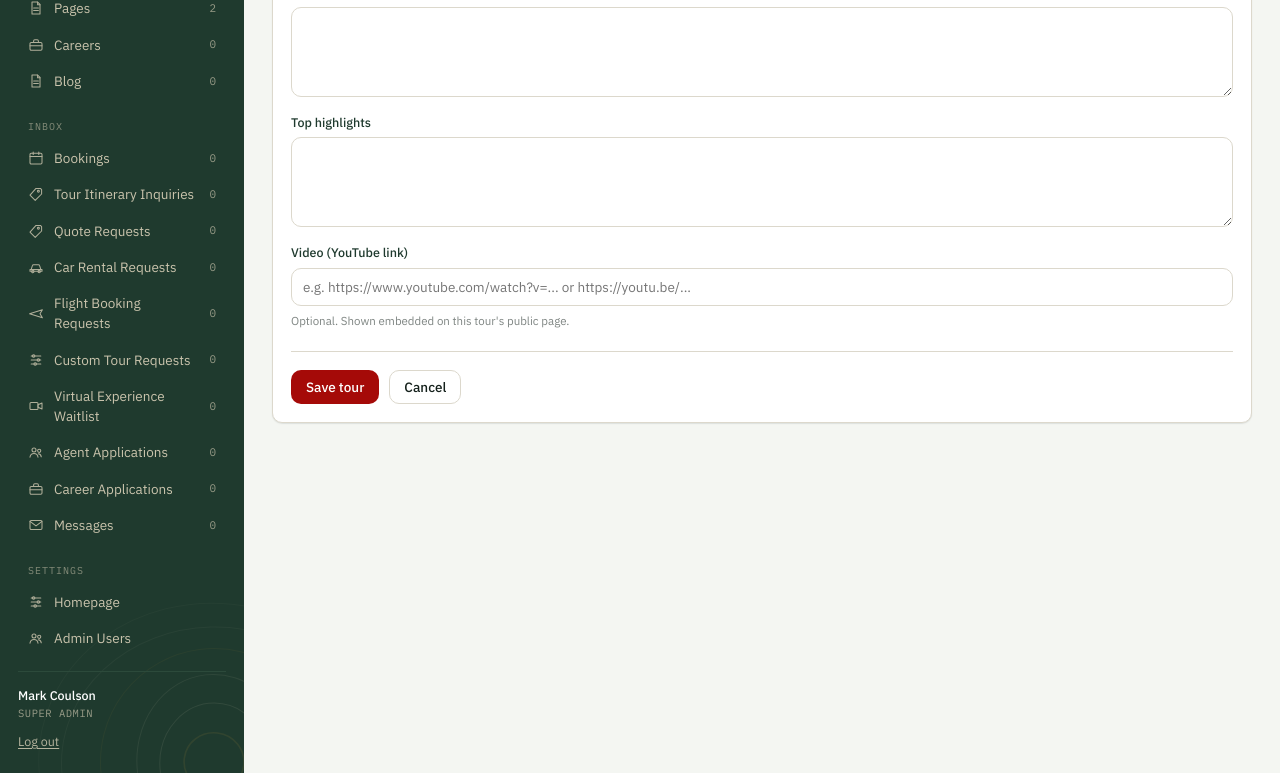
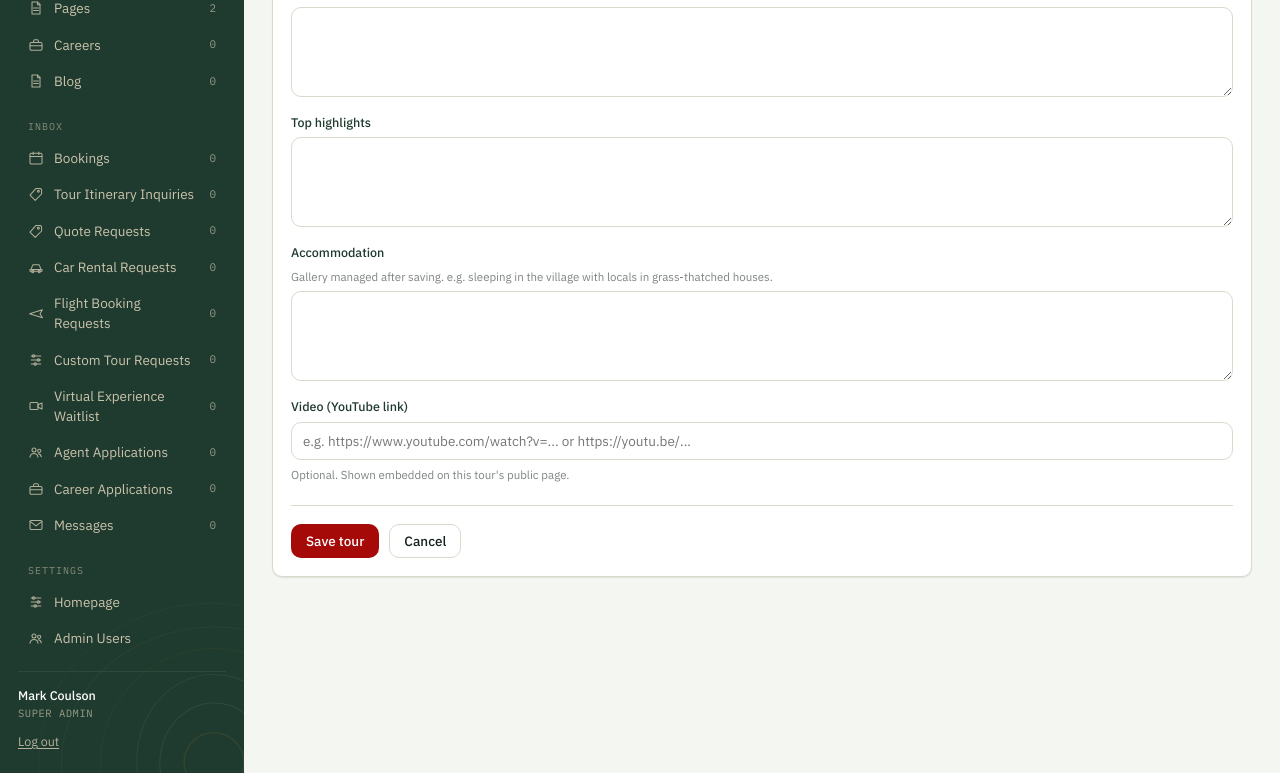
Before and after one commit to Gasana22/Afrisap, a PHP site: page /safarisap/admin/experience-tours/form.php in a window 1280 px wide. Shown: the part 777-1550 px from the top of the page. Run offline with PHP 8.4, Linux system fonts and the light colour scheme; a user stored in the database is signed in; data comes from the database, SQL or seed files in the repository; data that the repository does not hold is empty.

Commit message:
Add Accommodation section (highlights + gallery) to Experiential tours
Client feedback: "They are coming to live like us in uganda, meaning
they will have to sleep in the village with villagers in grass
thatched houses. they need to be put in those highlights of
accommodation and its images."

Mirrors the existing Safari-tour Hotel section (hotel_info + tour_hotel
gallery): adds an accommodation_info text column to experience_tours,
registers a new experience_tour_accommodation media entity type, adds
an "Accommodation" field to the tour edit form and an "Accommodation
gallery" row to the manage page's Galleries panel, and renders an
"Accommodation" section with its gallery on the public tour page.

Verified end-to-end against a real MariaDB test DB: confirmed the new
column and media entity type via schema import, saved accommodation
text through a real CSRF-protected admin POST, confirmed the gallery
manager accepts the new entity type without a 400, and confirmed the
public page renders the highlights text and gallery image via curl and
a headless-Chrome screenshot.

```diff
--- a/admin/experience-tours/form.php
+++ b/admin/experience-tours/form.php
@@ -7,7 +7,7 @@ require_login();
 $id = isset($_GET['id']) ? (int) $_GET['id'] : null;
 $tour = [
     'title' => '', 'experience_type_id' => '', 'provider_id' => '', 'price' => '', 'discount_percent' => 0, 'days' => '',
-    'min_pax' => 1, 'max_pax' => '', 'short_overview' => '', 'full_overview' => '', 'top_highlights' => '', 'video_url' => '',
+    'min_pax' => 1, 'max_pax' => '', 'short_overview' => '', 'full_overview' => '', 'top_highlights' => '', 'accommodation_info' => '', 'video_url' => '',
     'status' => 'draft', 'is_featured' => 0,
 ];
 $errors = [];
@@ -43,6 +43,7 @@ if ($_SERVER['REQUEST_METHOD'] === 'POST') {
     $tour['short_overview'] = trim($_POST['short_overview'] ?? '');
     $tour['full_overview'] = trim($_POST['full_overview'] ?? '');
     $tour['top_highlights'] = trim($_POST['top_highlights'] ?? '');
+    $tour['accommodation_info'] = trim($_POST['accommodation_info'] ?? '');
     $tour['video_url'] = trim($_POST['video_url'] ?? '');
     $tour['status'] = $_POST['status'] ?? 'draft';
     $tour['is_featured'] = isset($_POST['is_featured']) ? 1 : 0;
@@ -90,14 +91,14 @@ if ($_SERVER['REQUEST_METHOD'] === 'POST') {
         $params = [
             $tour['title'], $tour['experience_type_id'], $tour['provider_id'], $tour['price'], $tour['discount_percent'],
             $tour['days'], $tour['min_pax'], $tour['max_pax'], $tour['short_overview'],
-            $tour['full_overview'], $tour['top_highlights'], $tour['video_url'] !== '' ? $tour['video_url'] : null,
+            $tour['full_overview'], $tour['top_highlights'], $tour['accommodation_info'], $tour['video_url'] !== '' ? $tour['video_url'] : null,
             $tour['status'], $tour['is_featured'],
         ];
         if ($id) {
-            db()->prepare('UPDATE experience_tours SET title=?, experience_type_id=?, provider_id=?, price=?, discount_percent=?, days=?, min_pax=?, max_pax=?, short_overview=?, full_overview=?, top_highlights=?, video_url=?, status=?, is_featured=? WHERE id=?')
+            db()->prepare('UPDATE experience_tours SET title=?, experience_type_id=?, provider_id=?, price=?, discount_percent=?, days=?, min_pax=?, max_pax=?, short_overview=?, full_overview=?, top_highlights=?, accommodation_info=?, video_url=?, status=?, is_featured=? WHERE id=?')
                 ->execute([...$params, $id]);
         } else {
-            db()->prepare('INSERT INTO experience_tours (title, experience_type_id, provider_id, price, discount_percent, days, min_pax, max_pax, short_overview, full_overview, top_highlights, video_url, status, is_featured) VALUES (?,?,?,?,?,?,?,?,?,?,?,?,?,?)')
+            db()->prepare('INSERT INTO experience_tours (title, experience_type_id, provider_id, price, discount_percent, days, min_pax, max_pax, short_overview, full_overview, top_highlights, accommodation_info, video_url, status, is_featured) VALUES (?,?,?,?,?,?,?,?,?,?,?,?,?,?,?)')
                 ->execute($params);
             $id = (int) db()->lastInsertId();
         }
@@ -189,6 +190,11 @@ require __DIR__ . '/../includes/header.php';
           <label for="top_highlights">Top highlights</label>
           <textarea id="top_highlights" name="top_highlights"><?= h($tour['top_highlights']) ?></textarea>
         </div>
+        <div class="form-field form-field--full">
+          <label for="accommodation_info">Accommodation</label>
+          <span class="hint">Gallery managed after saving. e.g. sleeping in the village with locals in grass-thatched houses.</span>
+          <textarea id="accommodation_info" name="accommodation_info"><?= h($tour['accommodation_info']) ?></textarea>
+        </div>
         <div class="form-field form-field--full<?= isset($errors['video_url']) ? ' has-error' : '' ?>">
           <label for="video_url">Video (YouTube link)</label>
           <input type="text" id="video_url" name="video_url" value="<?= h($tour['video_url']) ?>" placeholder="e.g. https://www.youtube.com/watch?v=... or https://youtu.be/...">
--- a/admin/experience-tours/manage.php
+++ b/admin/experience-tours/manage.php
@@ -149,7 +149,7 @@ $returnUrl = $_SERVER['REQUEST_URI'];
   <div class="panel__body">
     <div class="sub-list">
       <?php
-      $galleries = ['experience_tour' => 'Main gallery', 'experience_tour_overview' => 'Full overview gallery'];
+      $galleries = ['experience_tour' => 'Main gallery', 'experience_tour_overview' => 'Full overview gallery', 'experience_tour_accommodation' => 'Accommodation gallery'];
       foreach ($galleries as $type => $label):
           $count = media_count($type, $id);
       ?>
--- a/database/schema.sql
+++ b/database/schema.sql
@@ -362,6 +362,7 @@ CREATE TABLE `experience_tours` (
   `short_overview` text DEFAULT NULL,
   `full_overview` text DEFAULT NULL,
   `top_highlights` text DEFAULT NULL,
+  `accommodation_info` text DEFAULT NULL,
   `video_url` varchar(255) DEFAULT NULL,
   `status` enum('draft','published') NOT NULL DEFAULT 'draft',
   `is_featured` tinyint(1) NOT NULL DEFAULT 0,
--- a/includes/media.php
+++ b/includes/media.php
@@ -20,6 +20,7 @@ const MEDIA_ENTITY_TYPES = [
     'experience_tour',
     'experience_tour_overview',
     'experience_tour_activity',
+    'experience_tour_accommodation',
     'service_provider',
 ];
 
```
Also changed, not shown: database/migrations/2026-07-22-experience-tour-accommodation.sql (added, +7 -0 lines), experience-tour.php (+9 -0 lines).
